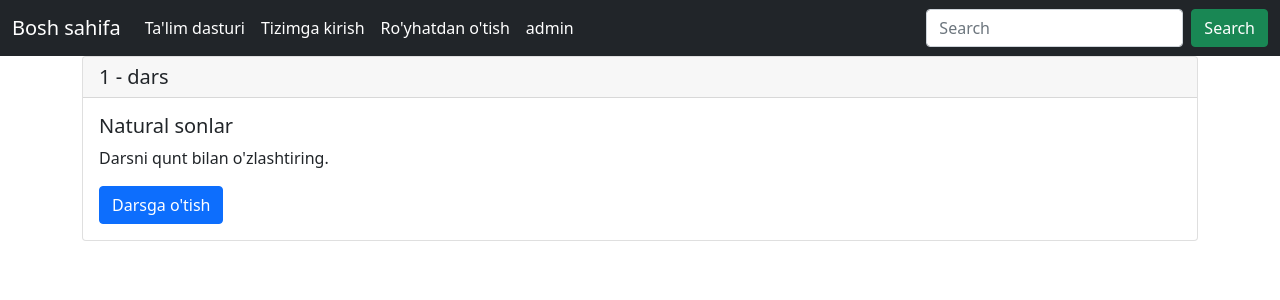
After one commit to OybekNarzullaev/school_website, a Django app: page /curriculum/1/1/ in a window 1280 px wide. The commit adds this page. Shown: the top 300 px of the page. Run offline with Django 3.2, Linux system fonts and the light colour scheme; data comes from the database, SQL or seed files in the repository; both versions use the stored data as it was after the commit.

Commit message:
lesson view

```diff
--- a/app_users/templates/app_users/login.html
+++ b/app_users/templates/app_users/login.html
@@ -2,6 +2,9 @@
 
 {% block content %}
 
+{% if user.is_authenticated %}
+<h1 class='container' align='center'>Siz tizimga kirgansiz</h1>
+{% else %}
 <form method="post" class="container">
     {% csrf_token %}
     <label class="form-label" for="username">Foydalanuvchi nomi</label>
@@ -13,4 +16,5 @@
     <input type="submit" value="login" class="btn btn-primary btn-block">
 </form>
 
+{% endif %}
 {% endblock %}
--- a/app_users/templates/app_users/registration.html
+++ b/app_users/templates/app_users/registration.html
@@ -2,6 +2,9 @@
 
 {% block content %}
 
+{% if user.is_authenticated %}
+<h1 class='container' align='center'>Siz tizimga kirgansiz</h1>
+{% else %}
 {% if registered %}
 <h1>Ro'yhatdan o'tganingiz uchun raxmat!</h1>
 {% else %}
@@ -13,6 +16,6 @@
     <br>
     <button type="submit" value="register" class="btn btn-primary btn-block">Ro'yhatdan o'tish</button>
 </form>
-
+{% endif %}
 {% endif %}
 {% endblock %}
--- /dev/null
+++ b/curriculum/templates/curriculum/lesson_list_view.html
@@ -0,0 +1,21 @@
+{% extends 'base.html' %}
+
+{% block content %}
+
+<div class='container'>
+{% for lesson in subjects.lessons.all %}
+
+<div class="card">
+  <h5 class="card-header">{{lesson.position}} - dars</h5>
+  <div class="card-body">
+    <h5 class="card-title">{{lesson.name}}</h5>
+    <p class="card-text">Darsni qunt bilan o'zlashtiring.</p>
+    <a href="{% url 'curriculum:lesson_detail' slug=lesson.slug subject=subjects.slug standard=lesson.Standard.slug %}">
+      <button type="button" class="btn btn-primary"><span>Darsga o'tish</span></button>
+    </a>
+   </div>
+</div>
+{% endfor %}
+
+</div>
+{% endblock content %}
--- a/curriculum/templates/curriculum/subject_list_view.html
+++ b/curriculum/templates/curriculum/subject_list_view.html
@@ -18,7 +18,7 @@ img{
                     <div class="card-body">
                         <h5 class="card-title">{{subject.name}}</h5>
                         <p class="card-text">{{subject.description}}</p>
-                        <a href="#" class="btn btn-primary">Darslarga o'tish</a>
+                        <a href="{% url 'curriculum:lesson_list' slug=subject.slug standard=standards.slug %}" class="btn btn-primary">Darslarga o'tish</a>
                     </div>
                 </div>
             </div>
--- a/curriculum/urls.py
+++ b/curriculum/urls.py
@@ -4,5 +4,7 @@ from . import views
 app_name = 'curriculum'
 urlpatterns = [
     path('', views.StandardListView.as_view(), name='standard_list'),
-    path('<slug:slug>/', views.SubjectListView.as_view(), name='subject_list')
+    path('<slug:slug>/', views.SubjectListView.as_view(), name='subject_list'),
+    path('<str:standard>/<slug:slug>/', views.LessonListView.as_view(), name='lesson_list'),
+    path('<str:standard>/<str:subject>/<slug:slug>/', views.LessonDetailView.as_view(), name='lesson_detail')
 ]
--- a/curriculum/views.py
+++ b/curriculum/views.py
@@ -14,3 +14,16 @@ class SubjectListView(DetailView):
     context_object_name = 'standards'
     model = Standard
     template_name = 'curriculum/subject_list_view.html'
+
+# darslar ro'yhati uchun view
+class LessonListView(DetailView):
+    context_object_name = 'subjects'
+    model = Subject
+    template_name = 'curriculum/lesson_list_view.html'
+
+
+# dars ma'lumotlari view si
+class LessonDetailView(DetailView):
+    context_object_name = 'lessons'
+    model = Lesson
+    template_name = 'curriculum/lesson_detail_view.html'
--- a/templates/base.html
+++ b/templates/base.html
@@ -35,6 +35,9 @@
           <a class="nav-link active" aria-current="page" href="{% url 'register' %}">Ro'yhatdan o'tish</a>
         </li>
         {% endif %}
+        <li class="nav-item">
+          <a class="nav-link active" aria-current="page" href="{% url 'admin:index' %}">admin</a>
+        </li>
       </ul>
       <form class="d-flex">
         <input class="form-control me-2" type="search" placeholder="Search" aria-label="Search">
```
Also changed, not shown: curriculum/templates/curriculum/lesson_detail_view.html (added, +8 -0 lines), db.sqlite3.
